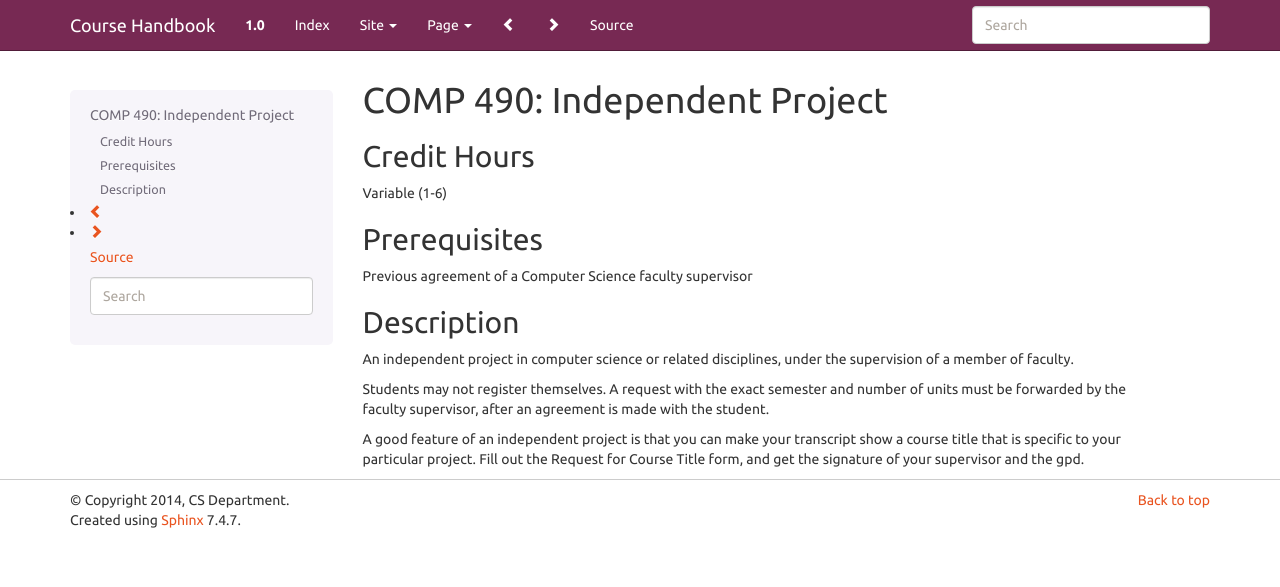
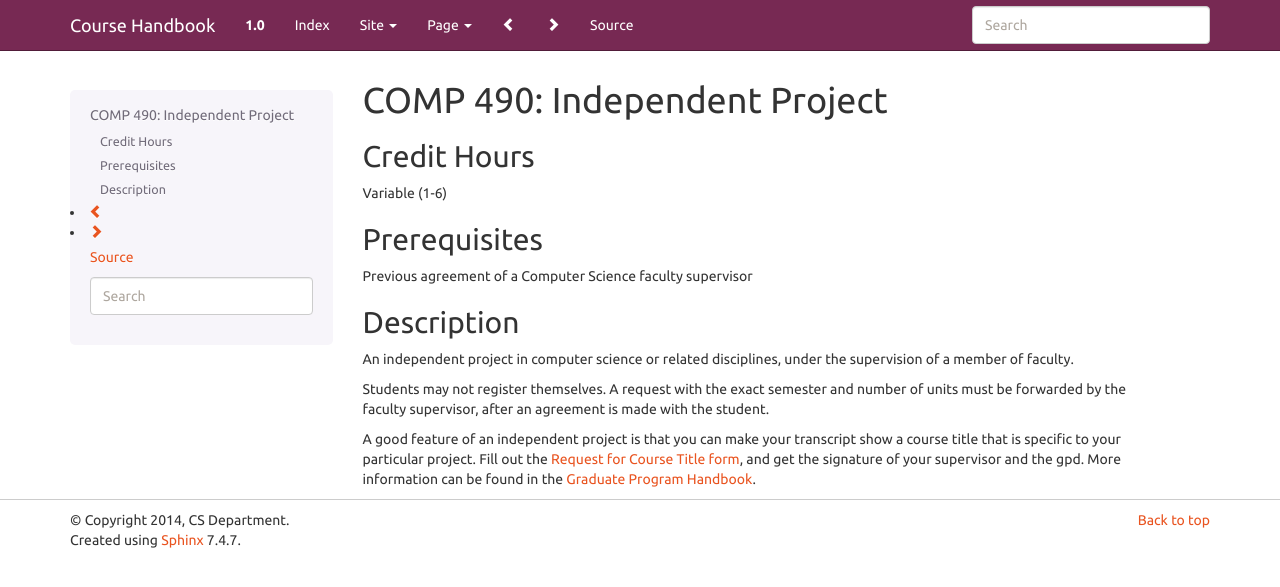
Before and after one commit to kyang5/coursedescriptions, a Sphinx documentation site: the page built from source/comp490.rst, in a window 1280 px wide. Shown: the top 587 px of the page. Built offline with Sphinx 7.4.7, drawn with Linux system fonts in a browser that asks for light colours.

Commit message:
added direct links to gradhandbook for courses 490 and 499

```diff
--- a/source/comp490.rst
+++ b/source/comp490.rst
@@ -23,5 +23,5 @@ agreement is made with the student.
 
 A good feature of an independent project is that you can make your transcript
 show a course title that is specific to your particular project. Fill out the
-Request for Course Title form, and get the signature of your supervisor and
-the gpd.
+`Request for Course Title form <http://www.luc.edu/media/lucedu/gradschool/pdfs/Request%20for%20Course%20Title.pdf>`_, and get the signature of your supervisor and
+the gpd. More information can be found in the `Graduate Program Handbook <http://gradhandbook.cs.luc.edu/html/regulations.html#independent-study>`_.
--- a/source/comp499.rst
+++ b/source/comp499.rst
@@ -18,4 +18,4 @@ An opportunity to obtain experience in software development, design, networks,
 or related activities in computer science in a professional setting. The
 student must obtain the approval of the Graduate Program Director and the
 student's work supervisor. A final report from the student and the supervisor
-are required. More information can be found in the Graduate Program Handbook.
+are required. More information can be found in the `Graduate Program Handbook <http://gradhandbook.cs.luc.edu/html/regulations.html#internships-comp-499>`_.
```
